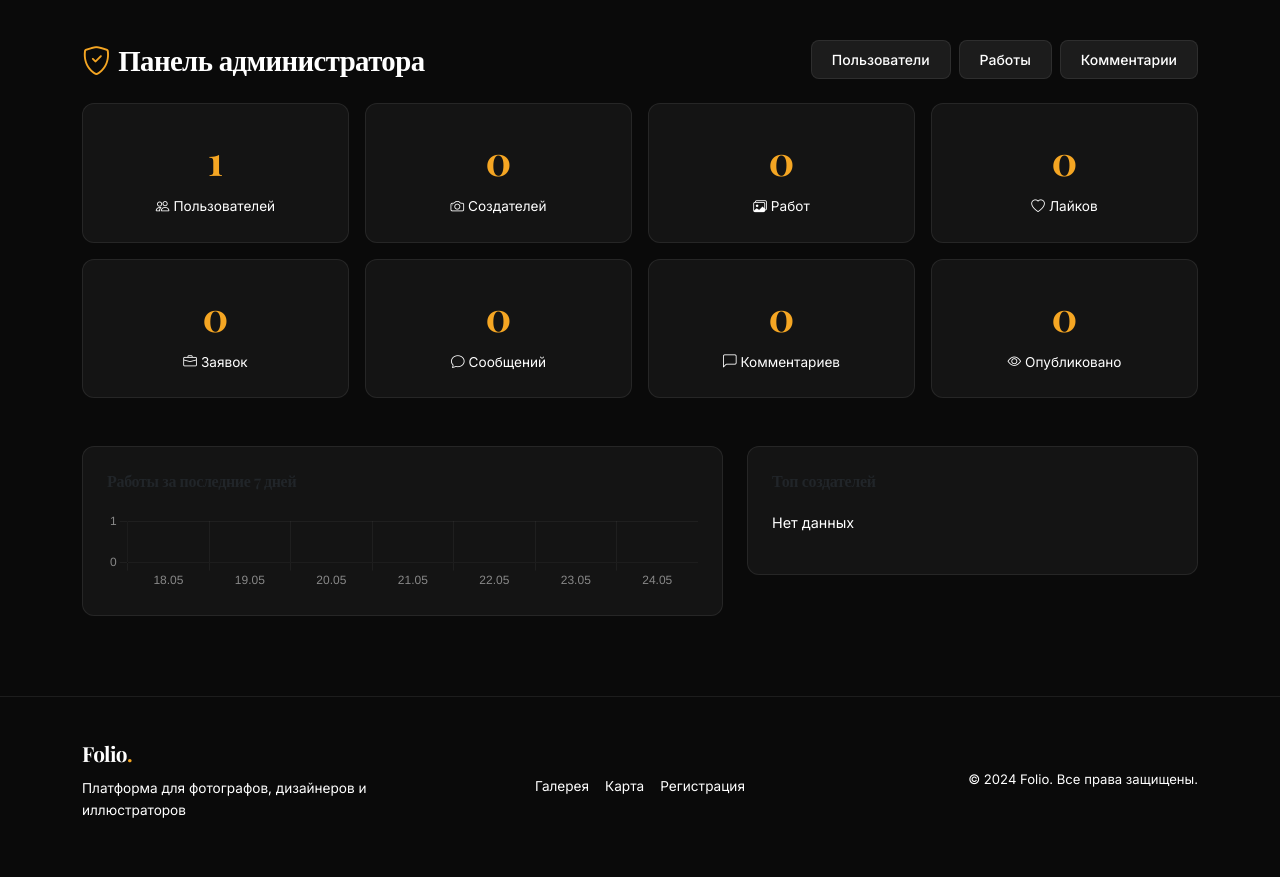
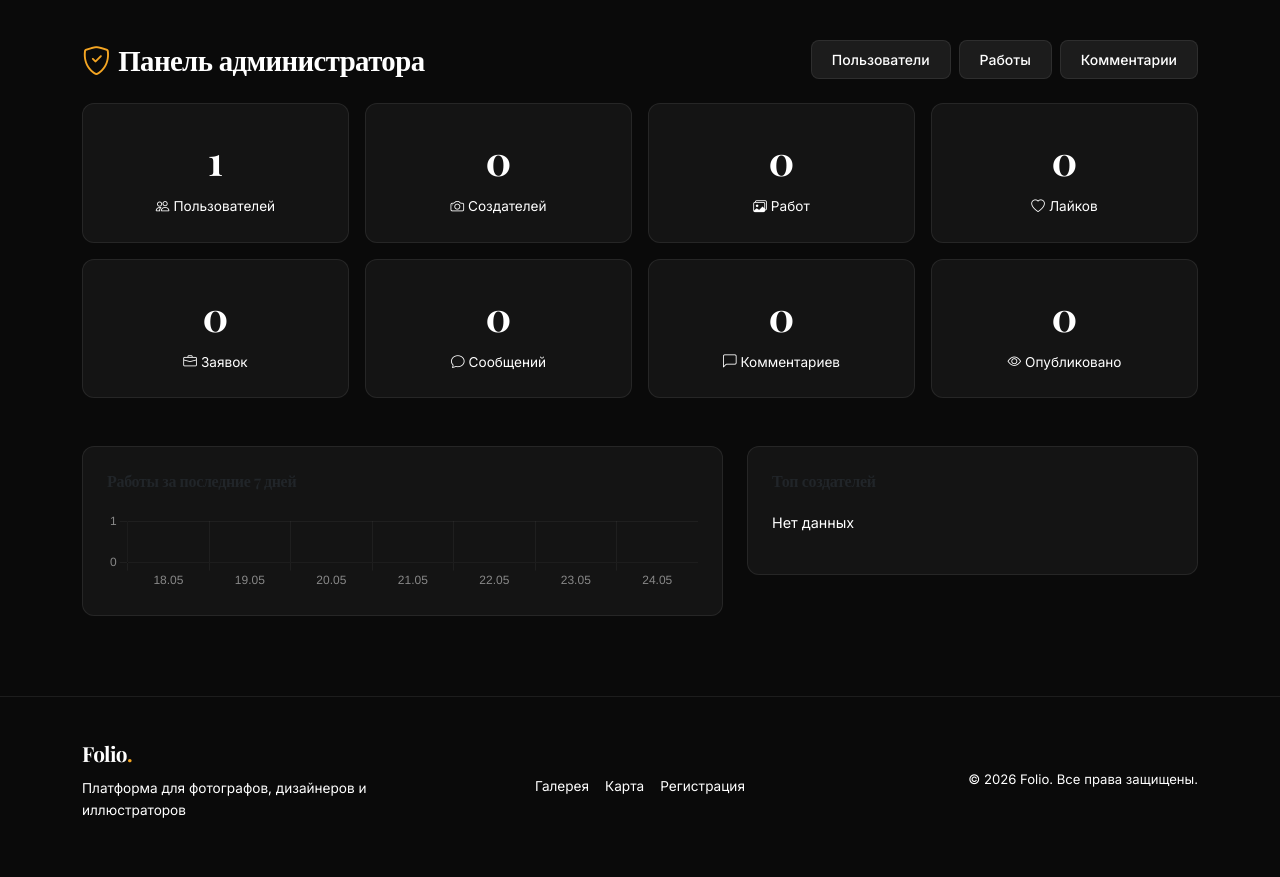
Before and after one commit to ds23432c/Sidelnikov_foto, a Django app: page /admin-panel/ in a window 1280 px wide. Shown: the part 80-957 px from the top of the page. Run offline with Django 4.2, Linux system fonts and the light colour scheme; the visitor is signed in with stand-in values (Sample User, id 1); data comes from the database, SQL or seed files in the repository; data that the repository does not hold is empty.

Commit message:
Improve text contrast and update footer year

```diff
--- a/static/css/main.css
+++ b/static/css/main.css
@@ -520,8 +520,8 @@ a:hover { color: var(--accent-dark); }
   padding: 24px;
   text-align: center;
 }
-.stat-card-num { font-size: 2.5rem; font-weight: 700; font-family: 'Playfair Display', serif; color: var(--accent); }
-.stat-card-label { color: var(--muted); font-size: 0.85rem; margin-top: 4px; }
+.stat-card-num { font-size: 2.5rem; font-weight: 700; font-family: 'Playfair Display', serif; color: var(--text); }
+.stat-card-label { color: var(--text); font-size: 0.85rem; margin-top: 4px; }
 
 .admin-table { width: 100%; }
 .admin-table th { color: var(--muted); font-size: 0.8rem; text-transform: uppercase; letter-spacing: 0.05em; font-weight: 500; padding: 10px 14px; border-bottom: 1px solid var(--border); }
@@ -547,10 +547,14 @@ a:hover { color: var(--accent-dark); }
 
 /* ====== УТИЛИТЫ ====== */
 .text-accent { color: var(--accent) !important; }
-.text-muted-custom { color: var(--muted) !important; }
+.text-muted-custom { color: var(--text) !important; }
 .bg-card { background: var(--bg2) !important; }
 .border-custom { border: 1px solid var(--border) !important; }
 .rounded-custom { border-radius: var(--radius) !important; }
+
+[style*="color:var(--muted)"] {
+  color: var(--text) !important;
+}
 
 .divider { border-top: 1px solid var(--border); margin: 24px 0; }
 
@@ -590,6 +594,23 @@ a:hover { color: var(--accent-dark); }
   opacity: 1;
 }
 
+/* ====== АДМИН И ПРОФИЛЬ С ЧИСЛАМИ ====== */
+.stat-card-num,
+.profile-stats .stat-num,
+.admin-table td,
+.admin-table th {
+  color: var(--text) !important;
+}
+
+.admin-panel-number,
+.admin-panel-metric,
+.creator-top-count,
+.creator-top-meta,
+.creator-stats-number,
+.creator-stats-label {
+  color: var(--text) !important;
+}
+
 /* Responsive */
 @media (max-width: 768px) {
   .profile-stats { gap: 20px; }
--- a/templates/base.html
+++ b/templates/base.html
@@ -126,7 +126,7 @@
         </div>
       </div>
       <div class="col-md-4 text-end">
-        <p style="color:var(--muted);font-size:0.82rem">© 2024 Folio. Все права защищены.</p>
+        <p style="color:var(--muted);font-size:0.82rem">© 2026 Folio. Все права защищены.</p>
       </div>
     </div>
   </div>
```
